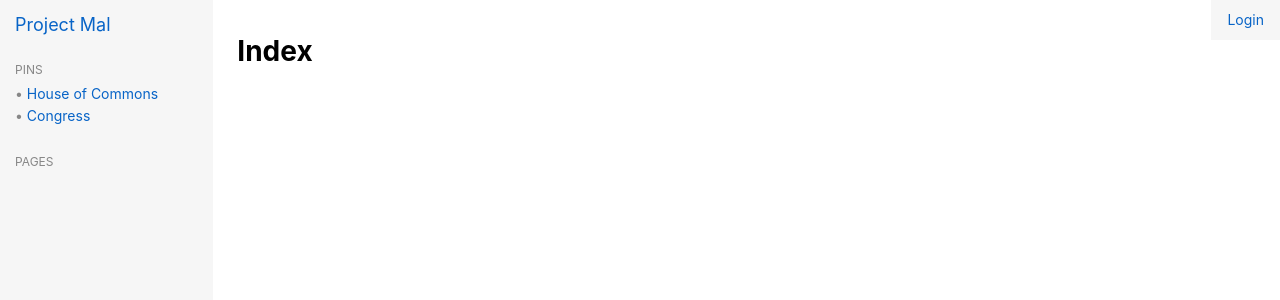
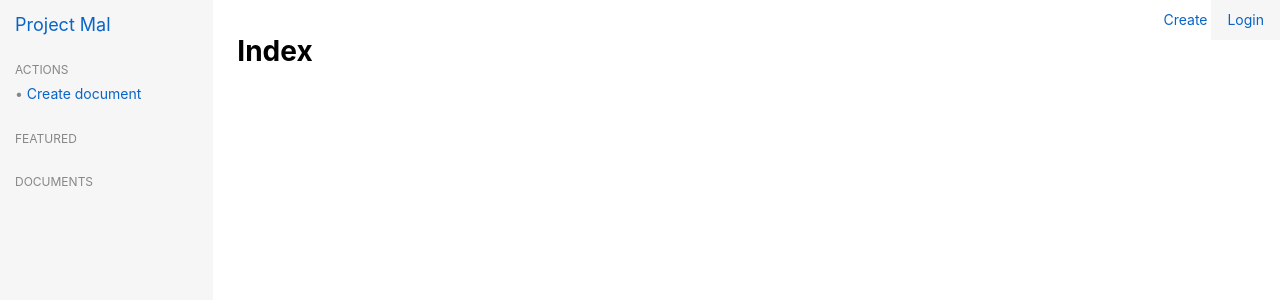
Before and after one commit to sirodoht/mal, a Django app: page / in a window 1280 px wide. Shown: the top 300 px of the page. Run offline with Django 3.2, Linux system fonts and the light colour scheme; data that the repository does not hold is empty.

Commit message:
improve layout nav

```diff
--- a/main/templates/main/layout.html
+++ b/main/templates/main/layout.html
@@ -16,18 +16,26 @@
             </a>
 
             <div class="nav-group">
-                <div class="nav-group-title">PINS</div>
+                <div class="nav-group-title">ACTIONS</div>
                 <div class="nav-group-body">
-                    <div class="nav-group-body-item"><a href="#">House of Commons</a></div>
-                    <div class="nav-group-body-item"><a href="#">Congress</a></div>
+                    <div class="nav-group-body-item"><a href="{% url 'main:document_create' %}">Create document</a></div>
                 </div>
             </div>
 
             <div class="nav-group">
-                <div class="nav-group-title">PAGES</div>
+                <div class="nav-group-title">FEATURED</div>
+                <div class="nav-group-body">
+                    {% for doc in featured %}
+                    <div class="nav-group-body-item"><a href="{% url 'main:document_read' doc.id %}">{{ doc.title }}</a></div>
+                    {% endfor %}
+                </div>
+            </div>
+
+            <div class="nav-group">
+                <div class="nav-group-title">DOCUMENTS</div>
                 <div class="nav-group-body">
                     {% for doc in documents %}
-                    <div class="nav-group-body-item"><a href="{% url 'main:document' doc.id %}">{{ doc.title }}</a></div>
+                    <div class="nav-group-body-item"><a href="{% url 'main:document_read' doc.id %}">{{ doc.title }}</a></div>
                     {% endfor %}
                 </div>
             </div>
@@ -36,13 +44,14 @@
         {% block content %}
         {% endblock %}
 
-        <div class="user">
+        <aside class="user">
+            <a href="{% url 'main:document_create' %}">Create</a>
             {% if request.user.is_authenticated %}
             <a href="{% url 'main:profile' %}" class="user-content">@{{ request.user.username }}</a>
             {% else %}
             <a href="{% url 'main:login' %}" class="user-content">Login</a>
             {% endif %}
-        </div>
+        </aside>
     </div>
 
 </body>
```
